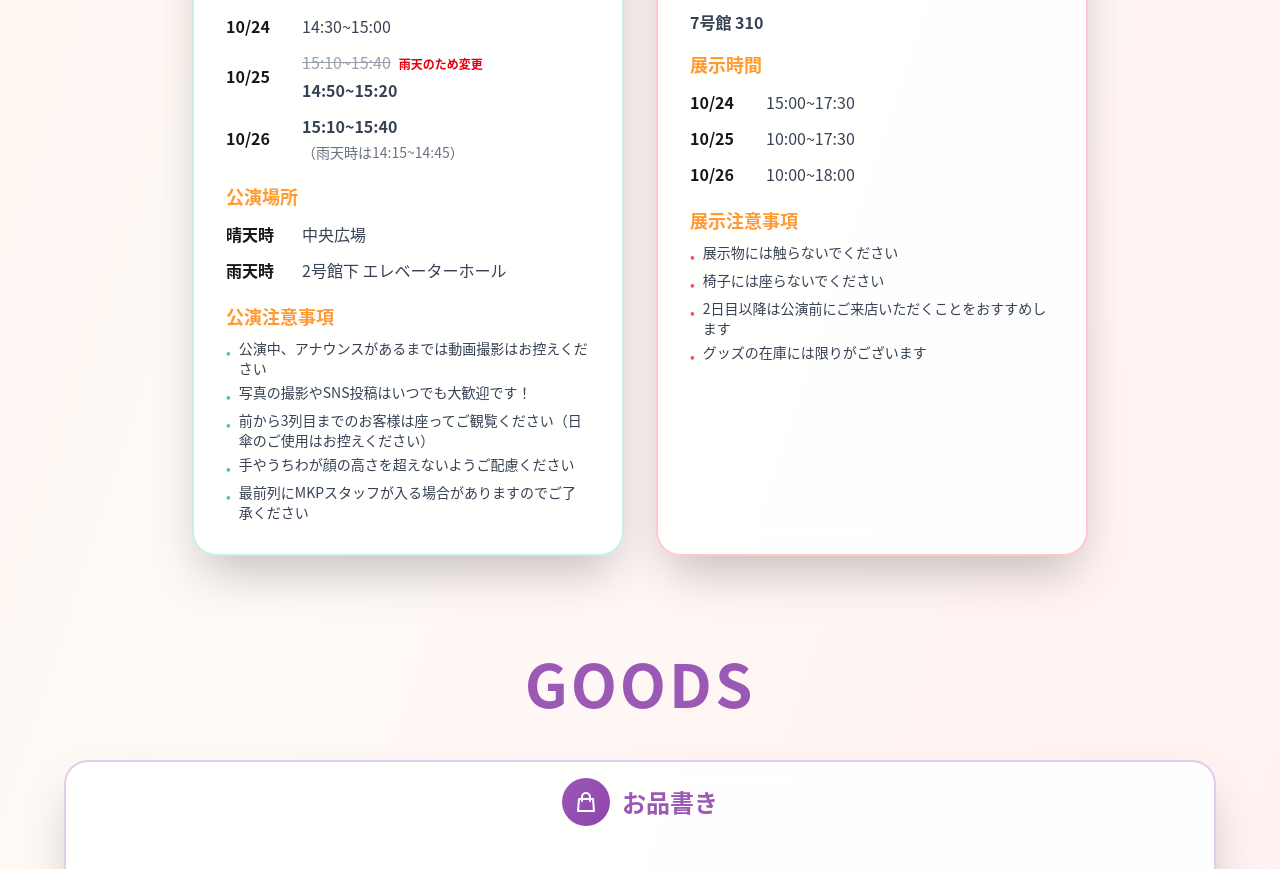
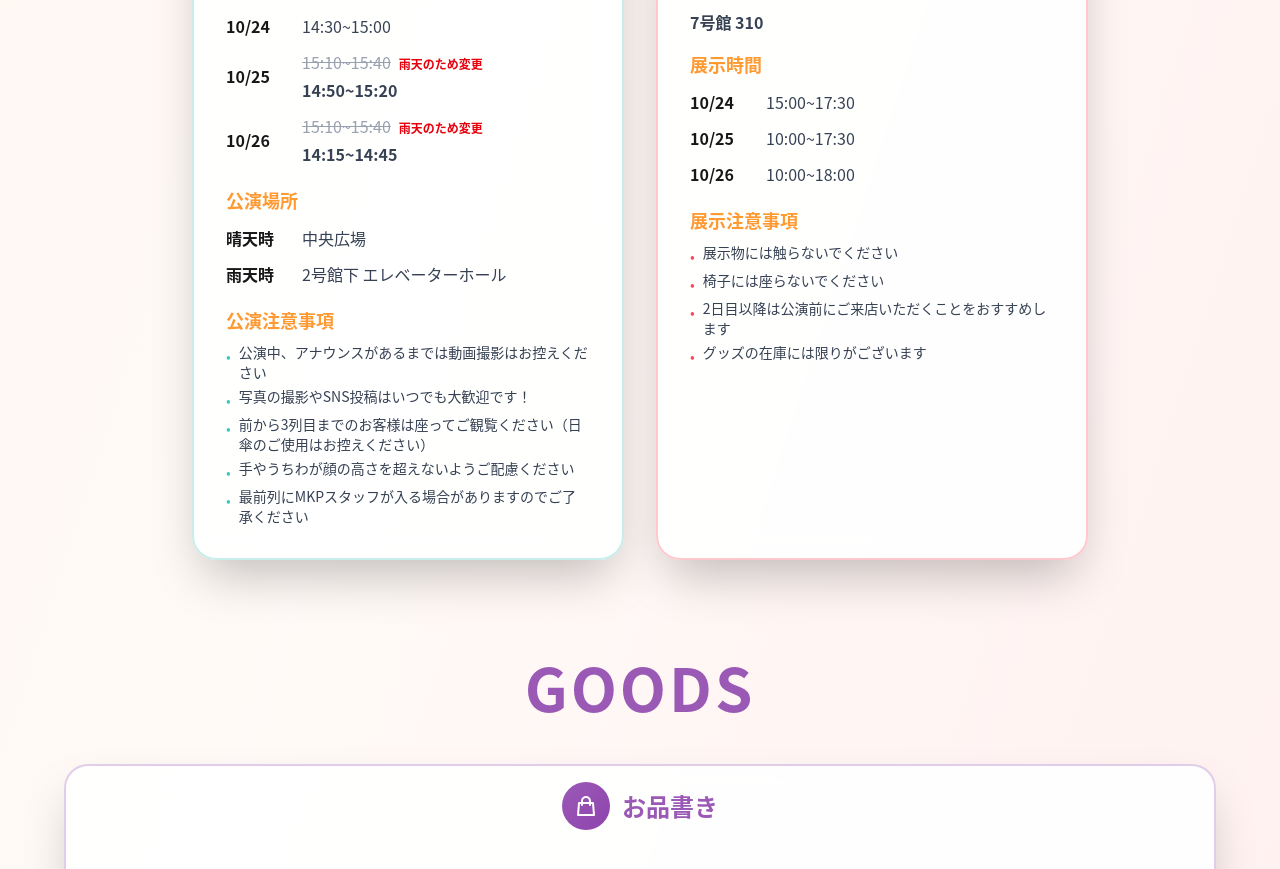
Before and after one commit to rnezzod/mkp2025, a Next.js app: page / in a window 1280 px wide. Shown: the part 2446-3315 px from the top of the page. Built offline with nearby package versions, Linux system fonts and the light colour scheme; no server answers.

Commit message:
三日目雨

```diff
--- a/public/information.json
+++ b/public/information.json
@@ -3,7 +3,7 @@
         "公演時間": {
             "10/24": "14:30~15:00",
             "10/25": "14:50~15:20",
-            "10/26": "15:10~15:40"
+            "10/26": "14:15~14:45"
         },
         "公演場所": {
             "晴天時": "中央広場",
--- a/src/app/page.tsx
+++ b/src/app/page.tsx
@@ -911,8 +911,11 @@ export default function Home() {
                             </div>
                           ) : date === '10/26' ? (
                             <div className="space-y-1">
+                              <div className="text-gray-700 relative">
+                                <span className="line-through text-gray-400">15:10~15:40</span>
+                                <span className="ml-2 text-xs text-red-600 font-semibold">雨天のため変更</span>
+                              </div>
                               <div className="text-gray-700 font-semibold">{time}</div>
-                              <div className="text-sm text-gray-500">（雨天時は14:15~14:45）</div>
                             </div>
                           ) : (
                             <span className="text-gray-700">{time}</span>
```
